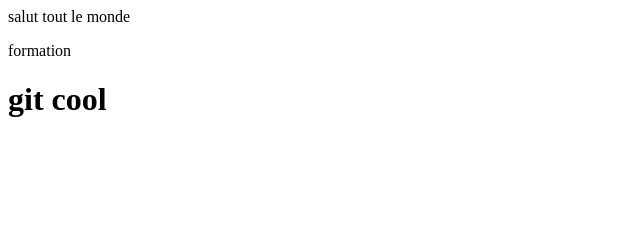
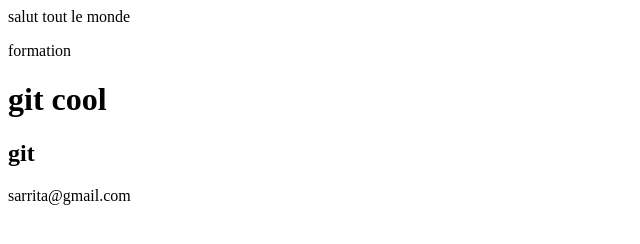
Before and after one commit to sara3265/git-tast, a plain HTML site: page index.html in a window 1280 px wide. Shown: the whole page, without its empty margins (0-640 px from the left). Drawn offline with Linux system fonts and the light colour scheme.

```diff
--- a/index.html
+++ b/index.html
@@ -7,5 +7,9 @@
 <p>salut tout le monde</p>
 <p>formation </p>
 <h1>git cool</h1>
+<h2>git</h2>
+
+
+<footer>sarrita@gmail.com</footer>
 </body>
 </html>
```
